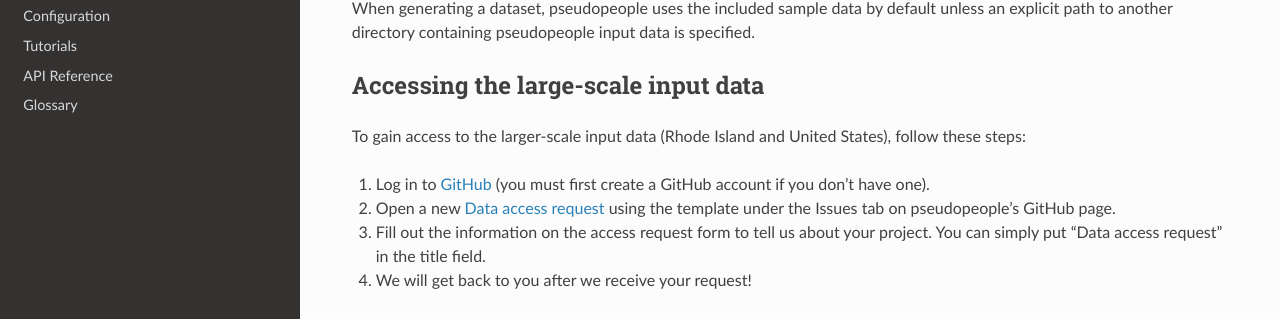
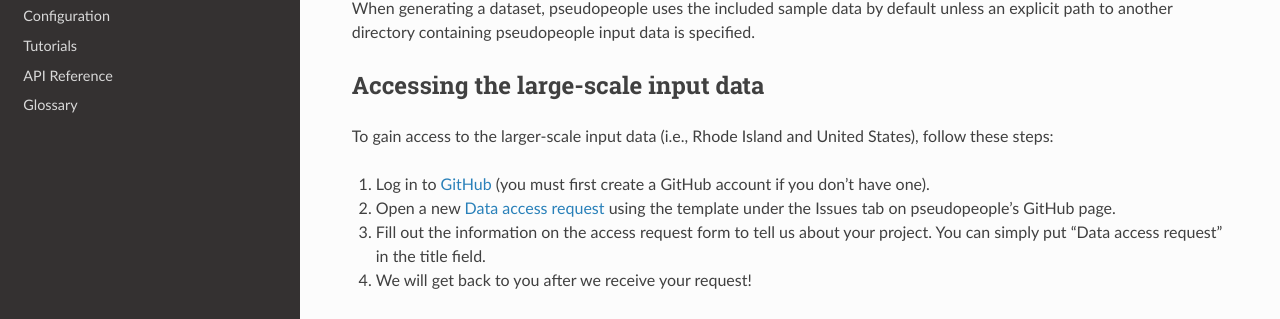
Before and after one commit to ihmeuw/pseudopeople, a Sphinx documentation site: the page built from docs/source/input_data/index.rst, in a window 1280 px wide and 1162 px high. Shown: the part 355-674 px from the top of the window. Built offline with Sphinx 7.4.7 and the Read the Docs theme 2.0.0, drawn with Linux system fonts in a browser that asks for light colours.

Commit message:
add i.e.
Co-authored-by: Alix Pletcher <51676259+pletale@users.noreply.github.com>

```diff
--- a/docs/source/input_data/index.rst
+++ b/docs/source/input_data/index.rst
@@ -22,7 +22,7 @@ is specified.
 Accessing the large-scale input data
 ------------------------------------
 
-To gain access to the larger-scale input data (Rhode Island and United States),
+To gain access to the larger-scale input data (i.e., Rhode Island and United States),
 follow these steps:
 
 #. Log in to `GitHub <https://github.com/>`_ (you must first create a GitHub account if you don't have one).
```
